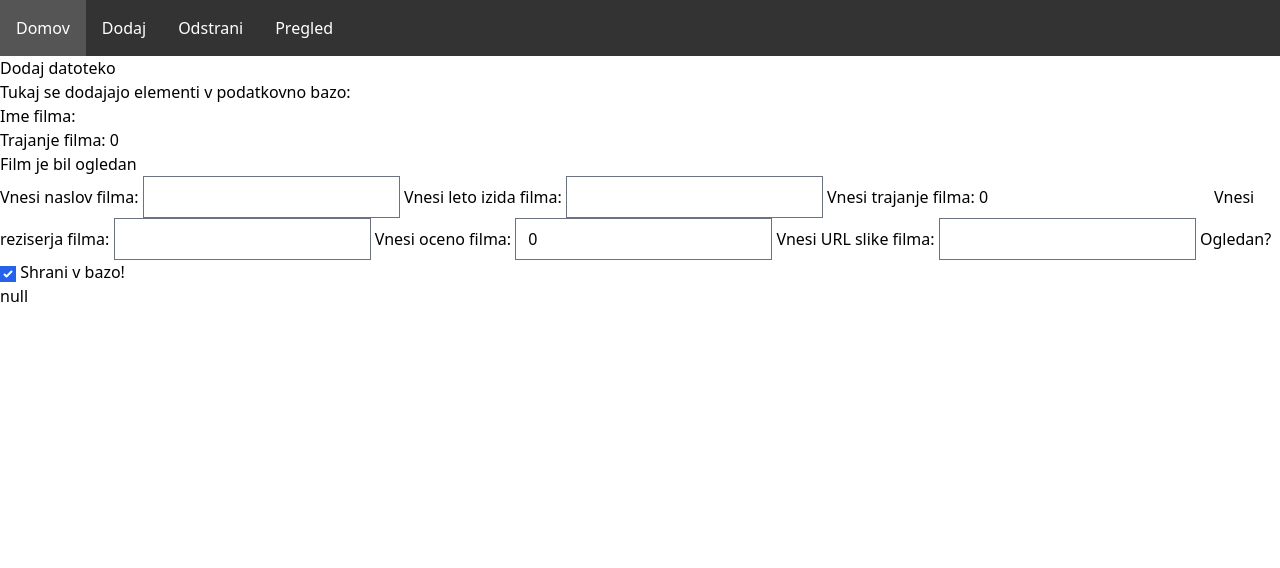
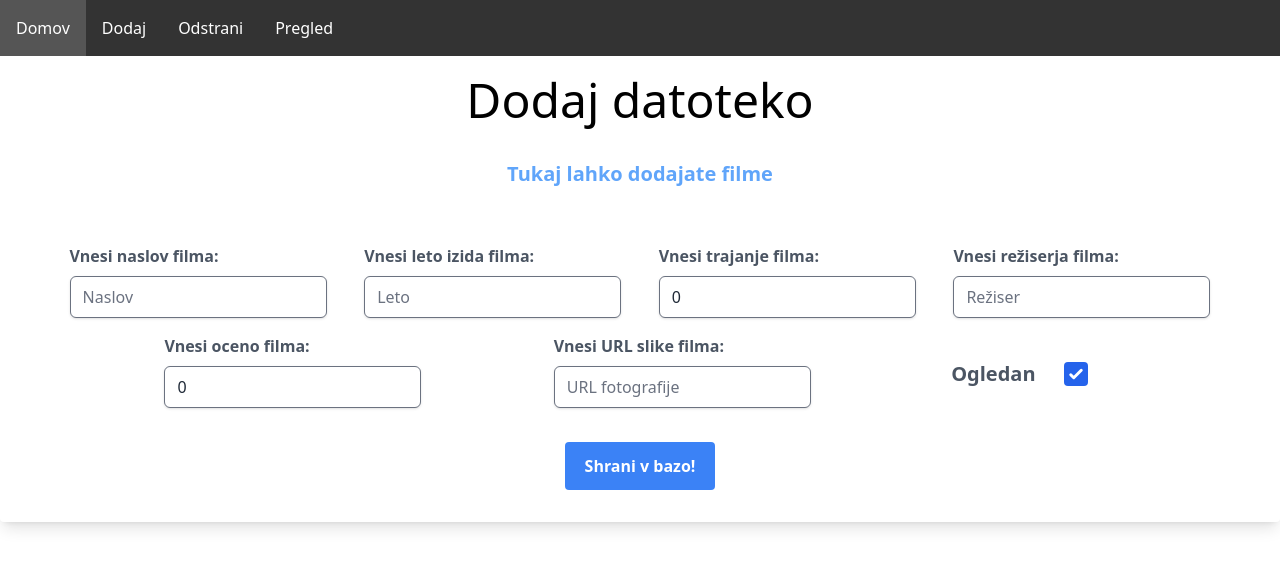
Before and after one commit to SarugaAlen/Movie-Tracker, a SvelteKit app: page /Domov/Dodaj in a window 1280 px wide. Shown: the top 568 px of the page. Built offline with nearby package versions, Linux system fonts and the light colour scheme.

Commit message:
Dodan Tailwind pri Dodaj

```diff
--- a/src/routes/Domov/Dodaj/+page.svelte
+++ b/src/routes/Domov/Dodaj/+page.svelte
@@ -31,12 +31,13 @@
 
 </script>
 
-<h1>
+<h1 class="text-5xl text-center p-5 font-sans">
     Dodaj datoteko
 </h1>
+<p class="text-xl text-center font-bold text-blue-400 m-4">Tukaj lahko dodajate filme</p>
 
-<p>Tukaj se dodajajo elementi v podatkovno bazo:</p>
 
+<!--
 <p>Ime filma: {naslov}</p>
 <p>Trajanje filma: {trajanje}</p>
 
@@ -45,31 +46,52 @@
 {:else}
     <p>Film je bil ogledan</p>
 {/if}
+-->
 
 
-<label for="Naslov">Vnesi naslov filma:</label>
-<input name="Naslov" type="text" bind:value={naslov} />
+<form class="bg-white shadow-lg rounded px-8 pt-6 pb-8 mb-4">
+	<div class="flex flex-col">
+		<div class="flex flex-wrap justify-evenly">
+			<div class= "mt-4">
+				<label class="block text-gray-600 font-bold mb-2" for="Naslov">Vnesi naslov filma:</label>
+				<input class="shadow appearance-none border rounded-md w-auto text-gray-800" placeholder="Naslov" name="Naslov" type="text" bind:value={naslov} />
+			</div>
+			<div class="mt-4">
+				<label class="block text-gray-600 font-bold mb-2" for="Leto">Vnesi leto izida filma:</label>
+				<input class="shadow appearance-none border rounded-md w-auto text-gray-800" placeholder="Leto" name="Leto" type="number" bind:value={leto} />
+			</div>
+			<div class="mt-4">
+				<label class="block text-gray-600 font-bold mb-2" for="Trajanje">Vnesi trajanje filma:</label>
+				<input class="shadow appearance-none border rounded-md w-auto text-gray-800" placeholder="Dolžina filma" name="Trajanje" type="text" bind:value={trajanje} />
+			</div>
 
-<label for="Leto">Vnesi leto izida filma:</label>
-<input name="Leto" type="number" bind:value={leto} />
+			<div class="mt-4">
+				<label class="block text-gray-600 font-bold mb-2" for="Reziser">Vnesi režiserja filma:</label>
+				<input class="shadow appearance-none border rounded-md w-auto text-gray-800" placeholder="Režiser" name="Reziser" type="text" bind:value={reziser} />
+			</div>
+		</div>
 
-<label for="Trajanje">Vnesi trajanje filma:</label>
-<input name="Trajanje" type="string" bind:value={trajanje} />
+		<div class=" mb-7 flex flex-wrap justify-evenly">
+			<div class="mt-4">
+				<label class="block text-gray-600 font-bold mb-2" for="Ocena">Vnesi oceno filma:</label>
+				<input class="shadow appearance-none border rounded-md w-auto text-gray-800" name="Ocena" type="number" bind:value={ocena} />
+			</div>
 
-<label for="Reziser">Vnesi reziserja filma:</label>
-<input name="Reziser" type="text" bind:value={reziser} />
+			<div class="mt-4">
+				<label class="block text-gray-600 font-bold mb-2" for="Image">Vnesi URL slike filma:</label>
+				<input class="shadow appearance-none border rounded-md w-auto text-gray-800" placeholder="URL fotografije" name="Image" type="text" bind:value={img_url} />
+			</div>
 
-<label for="Ocena">Vnesi oceno filma:</label>
-<input name="Ocena" type="number" bind:value={ocena} />
+			<div class="mt-4 flex items-center">
+				<label class="ml-2 block font-bold text-xl text-gray-600" for="Ogledan">Ogledan</label>
+				<input class=" m-7 w-6 h-6 text-blue-600 bg-gray-100 border-gray-300 rounded focus:ring-blue-500 dark:focus:ring-blue-600 focus:ring-2 dark:bg-gray-700 dark:border-gray-600" name="Ogledan" type="checkbox" bind:checked={ogledan} />
+			</div>
+		</div>
+			<button on:click|preventDefault={ShraniVBazo} class= "self-center bg-blue-500 hover:bg-blue-700 text-white font-bold py-3 px-5 rounded max-w-lg">Shrani v bazo!</button>
+ 	</div>
 
-<label for="Image">Vnesi URL slike filma:</label>
-<input name="Image" type="text" bind:value={img_url} />
+</form>
 
-<label for="Ogledan">Ogledan?</label>
-<input name="Ogledan" type="checkbox" bind:checked={ogledan} />
-
-
-
-<button on:click|preventDefault={ShraniVBazo}>Shrani v bazo!</button>
-
+<!--
 <p>{result}</p>
+-->
```
